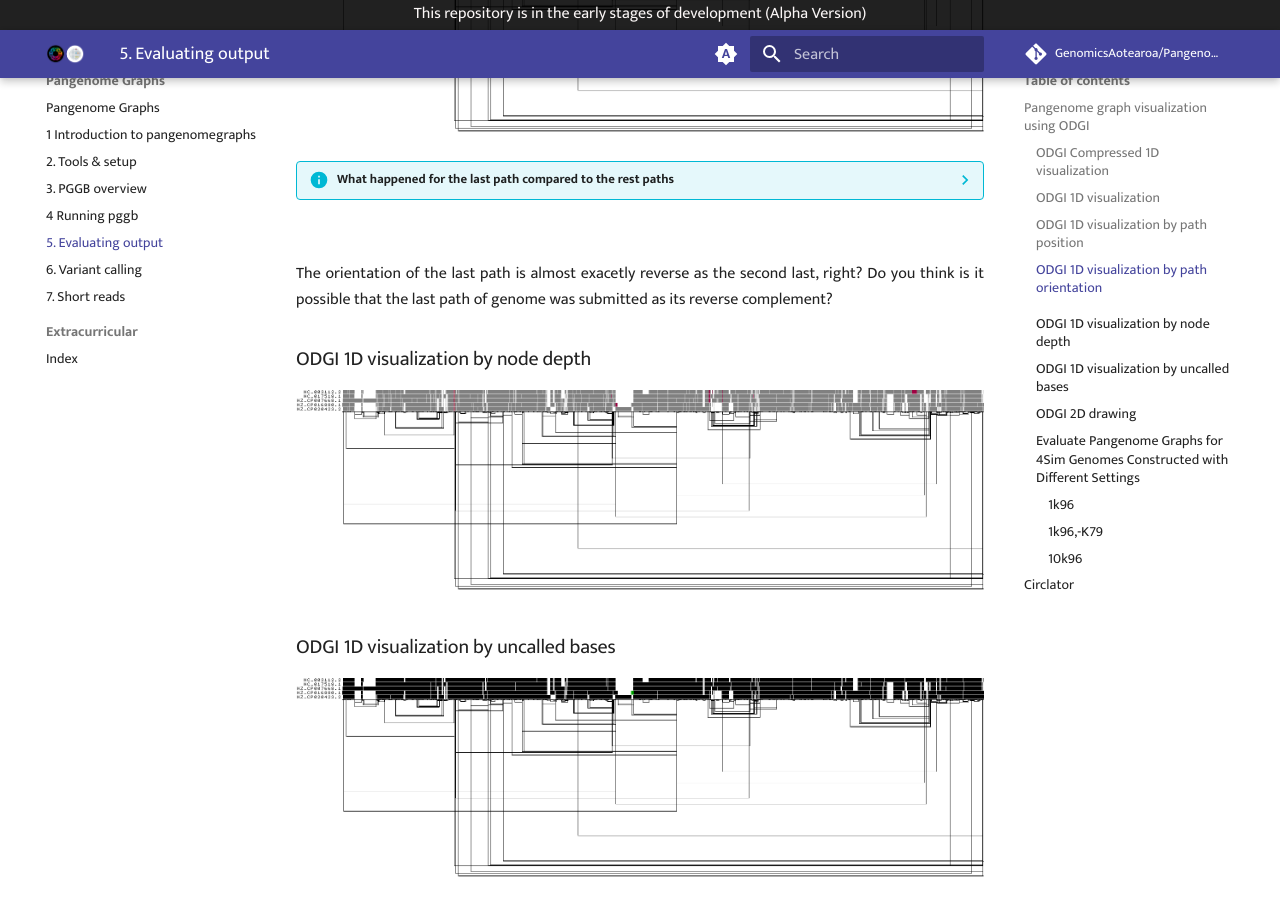
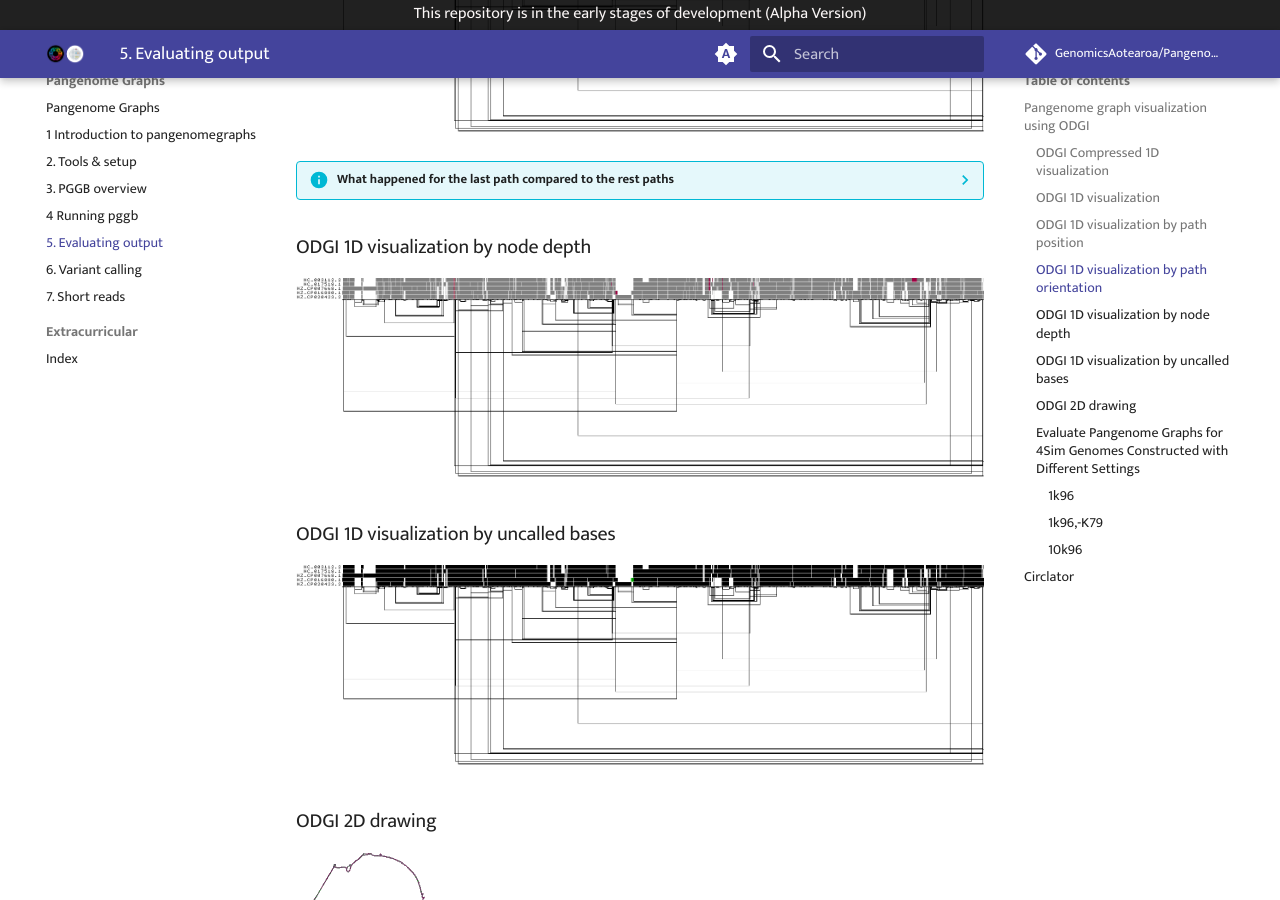
Before and after one commit to GenomicsAotearoa/Pangenome-Graphs-Workshop, an MkDocs documentation site: the page built from docs/5_Evaluating_pggb_output.md, in a window 1280 px wide and 900 px high, scrolled down 1715 px. Built offline with MkDocs 1.6.1 and Material for MkDocs 9.7.7, drawn with Linux system fonts in a browser that asks for light colours; comment, search, counter and statistics services are not loaded.

Commit message:
Update 5_Evaluating_pggb_output.md

```diff
--- a/docs/5_Evaluating_pggb_output.md
+++ b/docs/5_Evaluating_pggb_output.md
@@ -30,10 +30,7 @@ This image shows a 1D rendering of the built pangenome graph where the paths are
 
 
 ??? info "What happened for the last path compared to the rest paths"
-####
-<p align="justify">
-The orientation of the last path is almost exacetly reverse as the second last, right? Do you think is it possible that the last path of genome was submitted as its reverse complement?
-</p>
+    The orientation of the last path is almost exacetly reverse as the second last, right? Do you think is it possible that the last path of genome was submitted as its reverse complement?
 
 
 ### ODGI 1D visualization by node depth
```
